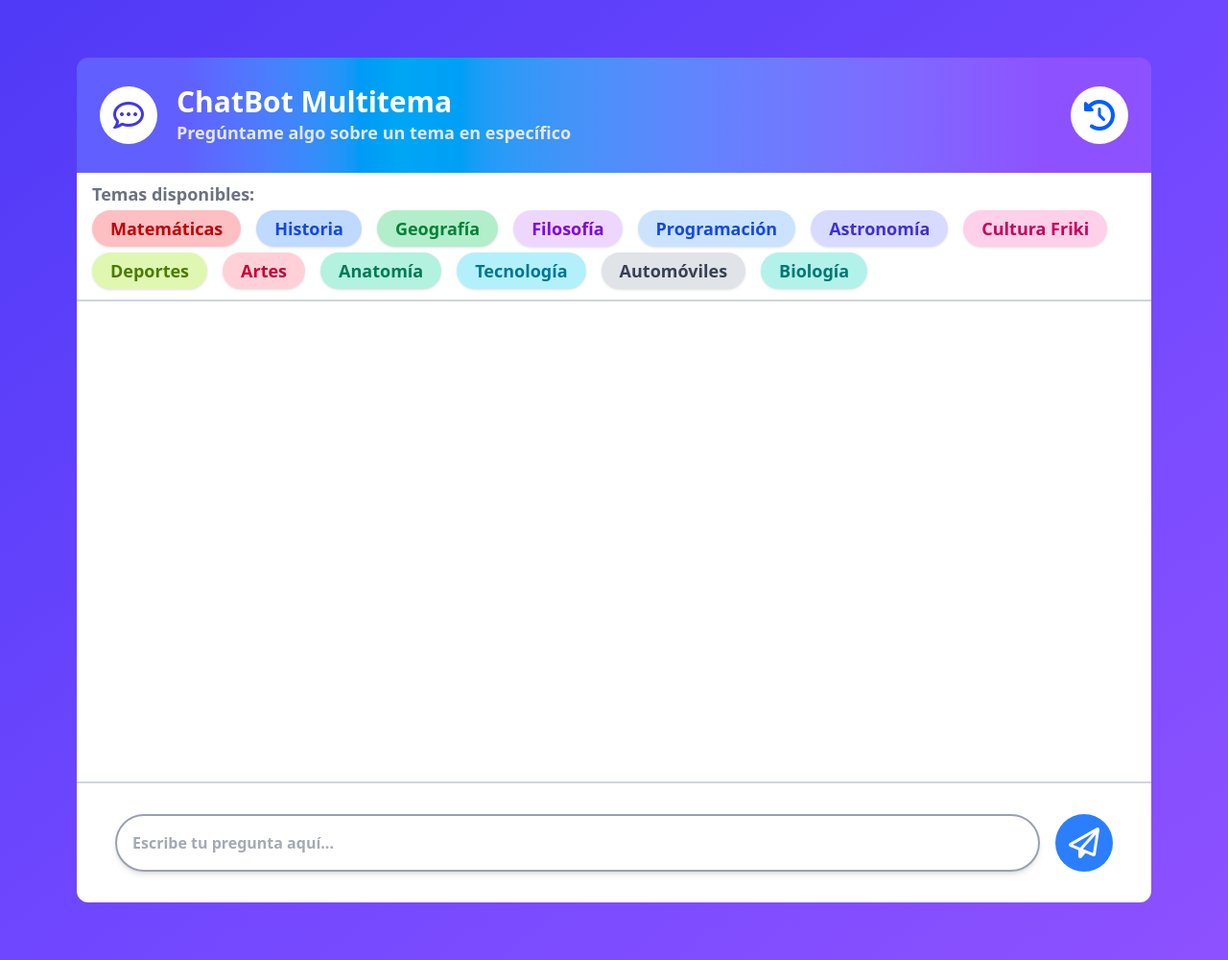
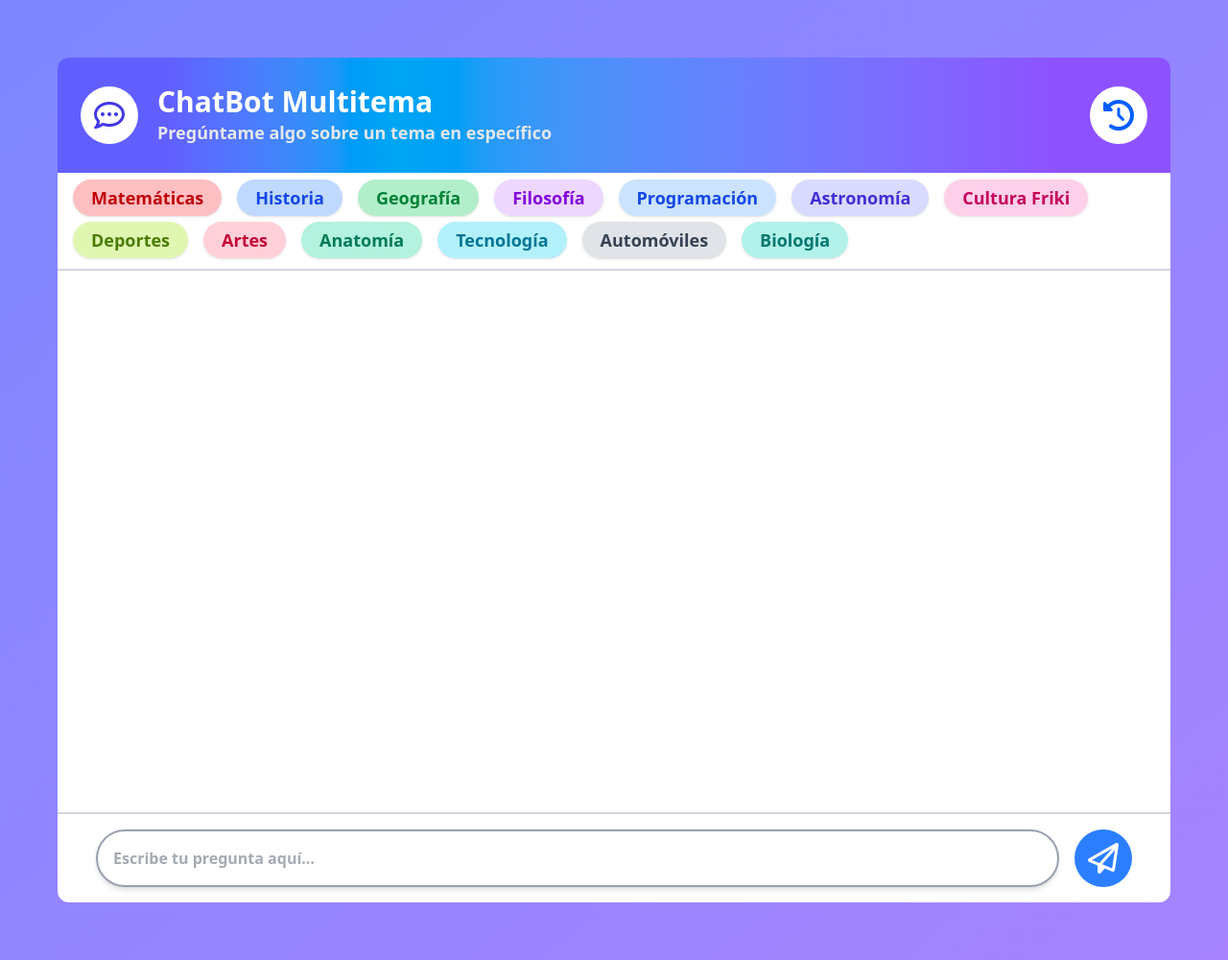
Before and after one commit to JossPolanco/Chatbot, a Flask app: page / in a window 1280 px wide. Shown: the whole page at 96% size. Run offline with Flask 3, Linux system fonts and the light colour scheme; parts of the project's set-up code (start-up, migrations or seed data) failed here and were passed over.

Commit message:
- Improve styles. - Fix visual bugs. - Change size of containers. - Add random response when there is no exactly answer.

```diff
--- a/app/routes/search_info_route.py
+++ b/app/routes/search_info_route.py
@@ -24,7 +24,6 @@ def search_info(topic, user_question):
     question_list_response = []
     best_coincidence_list = []
     answer_list_response = []
-    subthemes_list = []
 
     # gets all the questions of a specific topic
     question_list = chatbotModel.get_questions(topic)
--- a/app/static/javascript/index.js
+++ b/app/static/javascript/index.js
@@ -42,46 +42,60 @@ document.addEventListener('DOMContentLoaded', function () {
     function drawConversation(questionToSearch, result){
         const chat_container = document.getElementById('chat_container');
         const question = document.createElement('div')
+        const init_phrase = ['No encontre exactamente lo que buscas, pero aqui tienes algunos temas relacionados:<br><br>', 'No encontré una coincidencia exacta para tu pregunta, pero aquí tienes algunas respuestas relacionadas que podrían ayudarte:<br><br>', 'No logré encontrar una respuesta exacta, pero estas opciones podrían ser útiles para ti:<br><br>', 'No tengo una respuesta exacta, pero encontré información relacionada que podría interesarte:<br><br>', 'No pude hallar una coincidencia perfecta, pero aquí tienes algunas preguntas y respuestas similares:<br><br>']
 
-        question.className = ''
+        question.className = 'flex justify-end mb-4 items-center gap-3'
 
         question.innerHTML = `
         <div class="">
-            <div class="bg-blue-400 max-w-md p-3 rounded-2xl justify-self-end">${questionToSearch}</div>
+            <div class="bg-blue-500 text-white rounded-2xl px-4 py-2 max-w-md shadow">${questionToSearch}</div>
+        </div>
+        <div class="flex size-15 bg-white border-2 border-gray-300 justify-center items-center rounded-full">
+            <i class="fa-solid fa-user fa-2xl" style="color: #2e5fb2;"></i>
         </div>`
 
-            chat_container.appendChild(question)
+        chat_container.appendChild(question)
 
         if(result.status == 200){
             const answer = document.createElement('div')
             if(result.mode == 'unique'){
 
-                answer.className = ''
+                answer.className = 'flex justify-start mb-4 items gap-3'
 
                 answer.innerHTML = `
+                <div class="flex size-15 bg-white border-2 border-gray-300 justify-center items-center rounded-full">
+                    <i class="fa-solid fa-robot fa-2xl" style="color: #2e5fb2;"></i>
+                </div>
                 <div class="">
-                    <div class="bg-purple-400 justify-start max-w-md p-3 rounded-2xl">${result.answer}</div>
-                </div>`
+                    <div class="bg-indigo-400 text-white rounded-2xl px-4 py-2 max-w-md shadow">${result.answer}</div>
+                </div>
+                `
 
                 chat_container.appendChild(answer);
             } else if(result.mode == 'multiple'){
-                let init_phrase = 'No encontre exactamente lo que buscas, pero aqui tienes algunos temas relacionados:<br><br>'
                 let full_response = ''
+                let randomIndex = Math.floor(Math.random() * init_phrase.length);
+                let phrase = init_phrase[randomIndex];
+
                 for (let i = 0; i < result.questions.length; i++) {
                     full_response += `<strong>Pregunta:</strong> ${result.questions[i]}<br>`;
                     full_response += `<strong>Respuesta:</strong> ${result.answers[i]}<br><br>`;
                 }
 
-                let final_response = init_phrase + full_response
+                let final_response = phrase + full_response
 
-                answer.className = ''
+                answer.className = 'flex justify-start mb-4 items gap-3'
 
                 answer.innerHTML = `
+                <div class="flex size-15 bg-white border-2 border-gray-300 justify-center items-center rounded-full">
+                    <i class="fa-solid fa-robot fa-2xl" style="color: #2e5fb2;"></i>
+                </div>
                 <div class="">
-                    <div class="bg-purple-400 justify-start max-w-md p-3 rounded-2xl">${final_response}</div>
+                    <div class="bg-indigo-400 text-white rounded-2xl px-4 py-2 max-w-md shadow">${final_response}</div>
                 </div>`
                 chat_container.appendChild(answer);
             }
         }
+        chat_container.scrollTop = chat_container.scrollHeight;
     }
 })
--- a/app/templates/index.html
+++ b/app/templates/index.html
@@ -2,7 +2,7 @@
 
 
 {% block main %}
-<div class="bg-white w-280 h-220 rounded-b-xl rounded-t-2xl flex flex-col">
+<div class="bg-white w-300 h-220 rounded-b-xl rounded-t-2xl flex flex-col">
     <header
         class="flex justify-between items-center bg-gradient-to-r from-indigo-500 from-10% via-sky-500 via-30% to-violet-500 to-90% h-30 px-6 py-10 rounded-t-xl">
         <div class="flex gap-5 justify-center items-center">
@@ -14,14 +14,11 @@
                 <span class="text-gray-200 font-bold text-lg">Pregúntame algo sobre un tema en específico</span>
             </div>
         </div>
-        <div id="history" class="flex size-15 bg-white justify-center items-center rounded-full transition-transform will-change-transform hover:scale-105">
+        <div id="history" class="flex size-15 bg-white hover:bg-gray-200 hover:cursor-pointer justify-center items-center rounded-full transition-transform will-change-transform hover:scale-105">
             <i class="fa-solid fa-clock-rotate-left fa-2xl" style="color: #005eff;"></i>
         </div>
     </header>
-    <div class="flex flex-col px-4 py-2 text-lg border-b-2 border-gray-300">
-        <div>
-            <h1 class="font-bold text-gray-500 mb-2">Temas disponibles:</h1>
-        </div>
+    <div class="flex flex-col px-4 pb-2 pt-3 text-lg border-b-2 border-gray-300">
         <div class="flex flex-wrap gap-4 font-bold pb-2">
             <div>
                 <input type="radio" class="topic peer hidden" id="matematicas" name="topic" value="matematicas">
@@ -103,15 +100,15 @@
             </div>
         </div>
     </div>
-    <main class="flex-1 h-max px-9 pt-4 text-white font-bold overflow-y-auto min-h-0 gap-y-4" id="chat_container">
+    <main class="flex-1 h-max px-9 pt-4 text-white font-bold overflow-y-auto min-h-0 gap-y-4 pb-2" id="chat_container">
 
     </main>
-    <footer class="py-8 px-10 border-t-2 border-gray-300">
+    <footer class="py-4 px-10 border-t-2 border-gray-300">
         <div class="flex gap-4">
             <div class="flex-1">
                 <input id="question_input" class="w-full border-2 border-gray-400 rounded-full p-4 font-bold text-gray-600 focus:outline-sky-500 shadow-md" type="text" placeholder="Escribe tu pregunta aquí...">
             </div>
-            <div id="send_btn" class="flex size-15 bg-blue-500 rounded-full justify-center items-center transition-transform will-change-transform hover:scale-105">
+            <div id="send_btn" class="flex size-15 bg-blue-500 hover:bg-blue-700 hover:cursor-pointer rounded-full justify-center items-center transition-transform will-change-transform hover:scale-105">
                 <i class="fa-regular fa-paper-plane fa-2x" style="color: #ffffff;"></i>
             </div>
         </div>
--- a/app/templates/layout/base.html
+++ b/app/templates/layout/base.html
@@ -11,7 +11,7 @@
     <script src="https://cdn.jsdelivr.net/npm/@tailwindcss/browser@4"></script>
     <title>{% block title %}{% endblock %}</title>
 </head>
-<body class="bg-linear-to-br from-indigo-600 to-violet-500 flex flex-col min-h-screen ">
+<body class="bg-linear-to-br from-indigo-400 to-violet-400 flex flex-col min-h-screen ">
     <header class="w-screen">{% block header %}{% endblock %}</header>
 
     <main class="flex py-15 px-15 justify-center items-center">{% block main %}{% endblock %}</main>
```
